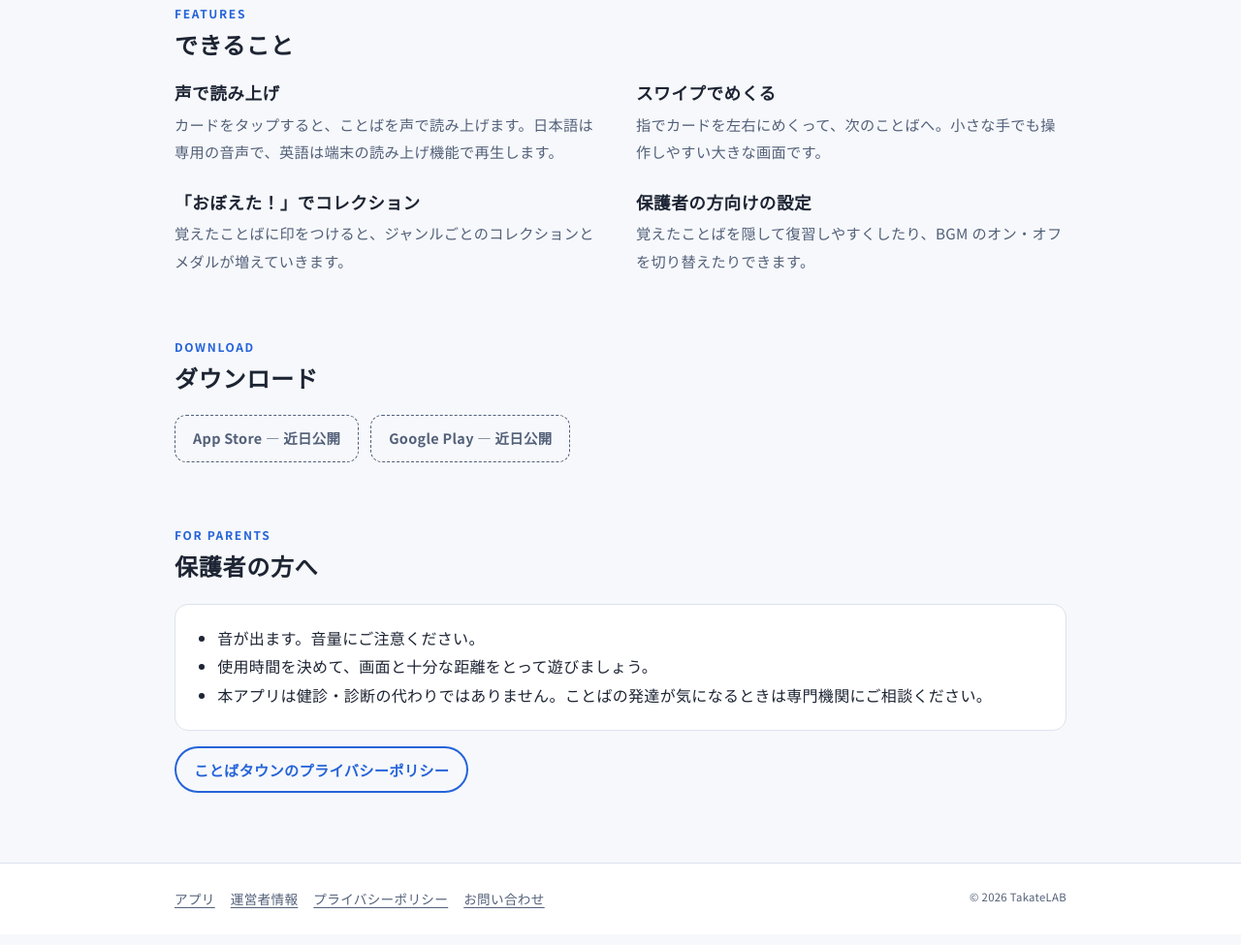
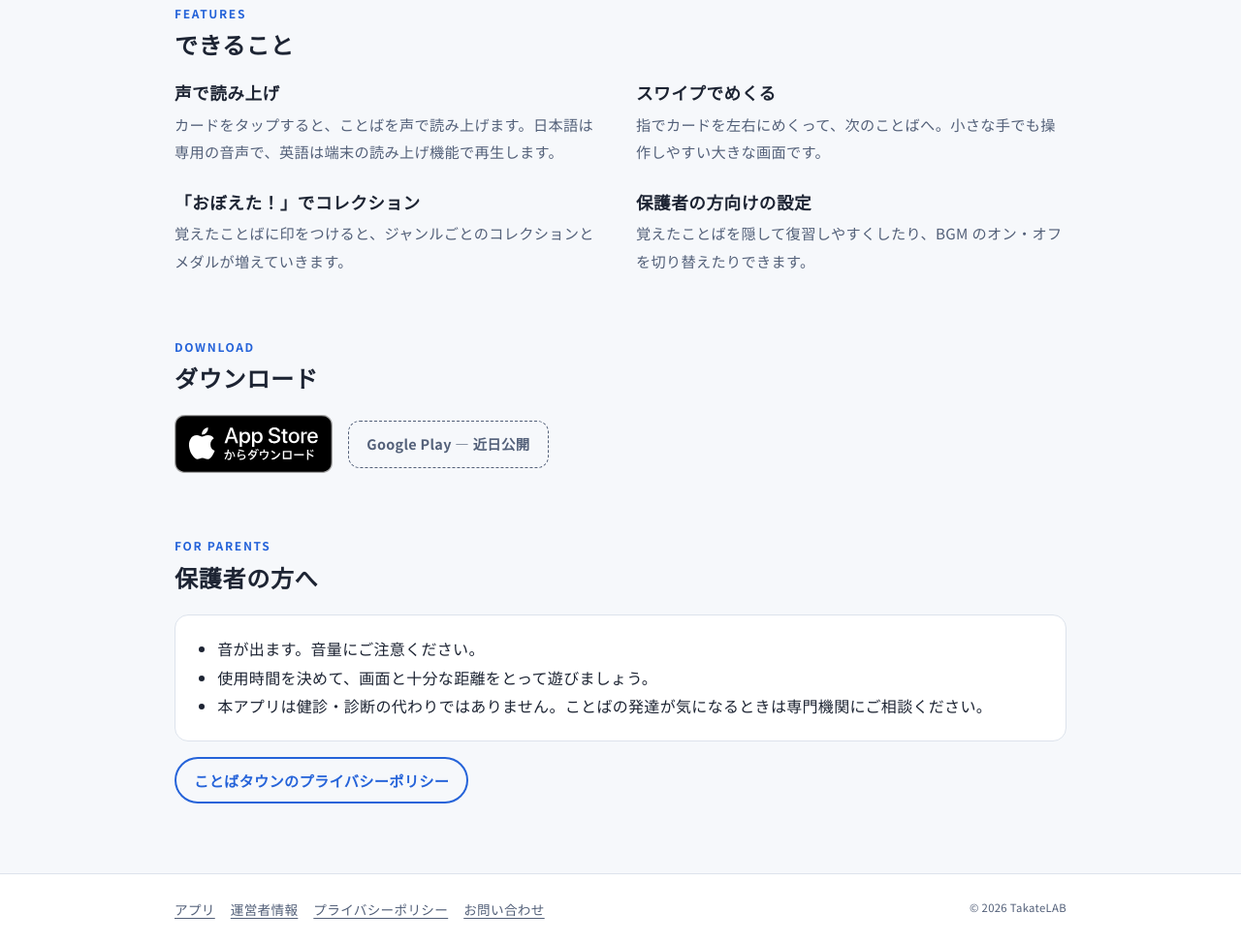
Before and after one commit to takatelab/takatelab.github.io, a plain HTML site: page apps/kotobatown/index.html in a window 1280 px wide. Shown: the part 795-1770 px from the top of the page at 97% size. Drawn offline with Linux system fonts and the light colour scheme; a web font is replaced by a local one.

Commit message:
ことばタウンのダウンロード欄に App Store 公式バッジ（リンク）を追加、.nojekyll を追加
Co-Authored-By: Claude Opus 5.5 <noreply@anthropic.com>
Claude-Session: https://claude.ai/code/session_01FekaAoCJo3YhpbhW2UY8fb

```diff
--- a/apps/kotobatown/index.html
+++ b/apps/kotobatown/index.html
@@ -92,8 +92,11 @@
       <span class="eyebrow">Download</span>
       <h2 id="download-title" class="section-title">ダウンロード</h2>
       <div class="store-row">
-        <!-- TODO: 公開後に App Store / Google Play のリンクへ差し替える -->
-        <span class="soon">App Store — 近日公開</span>
+        <!-- Apple 公式バッジ（toolbox.marketingtools.apple.com から取得。改変しないこと） -->
+        <a class="store-badge" href="https://apps.apple.com/app/id6823206970" target="_blank" rel="noopener">
+          <img src="../../assets/img/app-store-badge-ja.svg" alt="App Store からダウンロード" width="163" height="60">
+        </a>
+        <!-- TODO: Android 公開後に Google Play のリンクへ差し替える -->
         <span class="soon">Google Play — 近日公開</span>
       </div>
     </section>
--- a/assets/css/style.css
+++ b/assets/css/style.css
@@ -440,7 +440,23 @@ main {
 .store-row {
   display: flex;
   flex-wrap: wrap;
-  gap: 12px;
+  align-items: center;
+  gap: 16px;
+}
+
+/* Apple 公式バッジ：高さ 40px 以上、周囲に高さの 1/4 以上の余白（Apple のガイドライン） */
+.store-badge {
+  display: inline-block;
+  line-height: 0;
+}
+
+.store-badge img {
+  height: 60px;
+  width: auto;
+}
+
+.store-badge:hover {
+  opacity: 0.85;
 }
 
 .store-row .soon {
```
Also changed, not shown: assets/img/app-store-badge-ja.svg (added), 1 other file.
